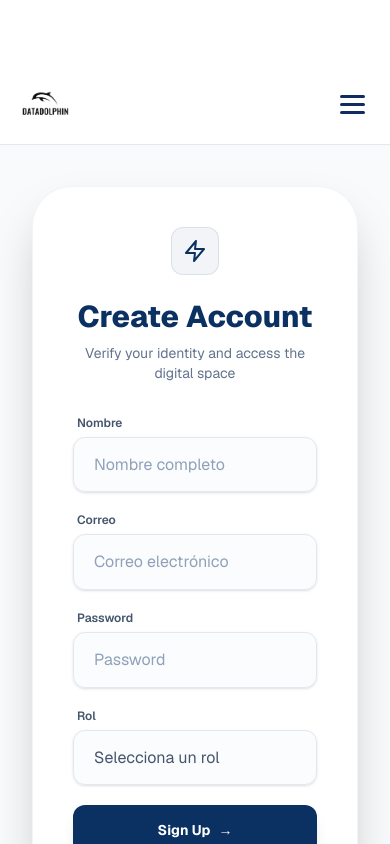
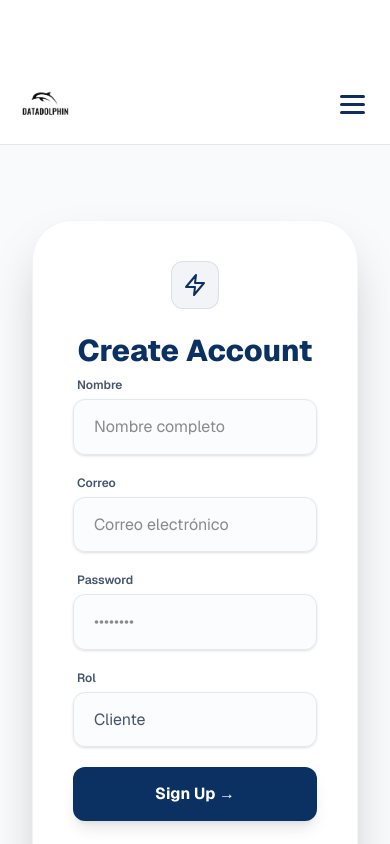
Before and after one commit to CSerratoDev/DataDolphinV2, a Next.js app: page /signup in a window 390 px wide. Shown: the top 844 px of the page. Built offline with nearby package versions, Linux system fonts and the light colour scheme.

Commit message:
feat(connection): Conected with Backend FastAPI

```diff
--- a/app/(pages)/login/page.tsx
+++ b/app/(pages)/login/page.tsx
@@ -1,36 +1,122 @@
+'use client';
+
 import Image from "next/image";
 import Link from "next/link";
+import { useState } from "react";
+import { useRouter } from "next/navigation";
 
 export default function Login() {
+    const [email, setEmail] = useState("");
+    const [password, setPassword] = useState("");
+    const [error, setError] = useState("");
+    const [loading, setLoading] = useState(false);
+    const router = useRouter();
+
+    const handleSubmit = async (e: React.FormEvent) => {
+        e.preventDefault();
+        setError("");
+        setLoading(true);
+
+        const API_URL = process.env.NEXT_PUBLIC_API_URL;
+
+        try {
+            const response = await fetch(`${API_URL}/api/auth/login`, {
+                method: "POST",
+                headers: { "Content-Type": "application/json" },
+                body: JSON.stringify({ email, password }),
+            });
+
+            const data = await response.json();
+
+            if (!response.ok) {
+                // Maneja el error 401 o 500 que configuramos en FastAPI
+                throw new Error(data.detail || "Credenciales incorrectas");
+            }
+
+            // Persistencia del token
+            localStorage.setItem("token", data.access_token);
+
+            // Redirección al Dashboard
+            router.push("/dashboard");
+
+        } catch (err: any) {
+            setError(err.message);
+        } finally {
+            setLoading(false);
+        }
+    };
+
     return (
         <div className="min-h-screen flex">
-            <div className="w-full lg:w-1/2 flex items-center justify-center bg-slate-50 p-8">
+            <div className="w-full lg:w-1/2 flex items-center justify-center bg-slate-50 p-8 sm:p-12 lg:p-16">
                 <div className="w-full max-w-md">
                     <div className="bg-white p-10 shadow-2xl border border-slate-100 rounded-[2.5rem]">
                         <div className="flex justify-center mb-6">
-                            <Image src="/logo/datadolphin.png" alt="logotipo" width={60} height={60} />
+                            <div className="relative w-16 h-16">
+                                <Image
+                                    src="/logo/datadolphin.png"
+                                    alt="logotipo"
+                                    fill
+                                    className="object-contain"
+                                    priority
+                                />
+                            </div>
                         </div>
 
-                        <h2 className="text-center text-3xl font-extrabold text-[#0a3161] mb-2">Bienvenido</h2>
-                        <p className="text-center text-sm text-slate-500 mb-8">Accede a tus documentos y análisis</p>
+                        <h2 className="text-center text-3xl font-extrabold text-[#0a3161] mb-2">
+                            Bienvenido
+                        </h2>
+                        <p className="text-center text-sm text-slate-500 mb-8">
+                            Accede a tus documentos y análisis
+                        </p>
 
-                        <form className="space-y-4">
+                        <form className="space-y-5" onSubmit={handleSubmit}>
+                            {error && (
+                                <div className="text-red-500 text-xs bg-red-50 p-3 rounded-lg border border-red-100 text-center animate-in fade-in duration-300">
+                                    {error}
+                                </div>
+                            )}
+
                             <div>
-                                <label className="block text-xs font-semibold text-slate-600 mb-1.5 ml-1">Correo electrónico</label>
-                                <input type="email" required className="block w-full px-5 py-3 border border-slate-200 rounded-xl bg-slate-50/50 focus:ring-2 focus:ring-blue-500 outline-none transition-all" placeholder="nombre@empresa.com" />
+                                <label className="block text-xs font-semibold text-slate-600 mb-1.5 ml-1">
+                                    Correo electrónico
+                                </label>
+                                <input
+                                    type="email"
+                                    required
+                                    value={email}
+                                    onChange={(e) => setEmail(e.target.value)}
+                                    className="block w-full px-5 py-3.5 border border-slate-200 rounded-xl bg-slate-50/50 focus:ring-2 focus:ring-blue-500 outline-none transition-all placeholder-slate-400"
+                                    placeholder="nombre@empresa.com"
+                                />
                             </div>
+
                             <div>
-                                <label className="block text-xs font-semibold text-slate-600 mb-1.5 ml-1">Contraseña</label>
-                                <input type="password" required className="block w-full px-5 py-3 border border-slate-200 rounded-xl bg-slate-50/50 focus:ring-2 focus:ring-blue-500 outline-none transition-all" placeholder="••••••••" />
+                                <label className="block text-xs font-semibold text-slate-600 mb-1.5 ml-1">
+                                    Contraseña
+                                </label>
+                                <input
+                                    type="password"
+                                    required
+                                    value={password}
+                                    onChange={(e) => setPassword(e.target.value)}
+                                    className="block w-full px-5 py-3.5 border border-slate-200 rounded-xl bg-slate-50/50 focus:ring-2 focus:ring-blue-500 outline-none transition-all placeholder-slate-400"
+                                    placeholder="••••••••"
+                                />
                             </div>
-                            <button type="submit" className="w-full py-3.5 rounded-xl shadow-lg font-bold text-white bg-[#0a3161] hover:bg-[#082a50] transition-transform active:scale-95">
-                                Iniciar sesión →
+
+                            <button
+                                type="submit"
+                                disabled={loading}
+                                className="w-full py-3.5 rounded-xl shadow-lg font-bold text-white bg-[#0a3161] hover:bg-[#082a50] transition-all transform active:scale-95 disabled:opacity-70 disabled:cursor-not-allowed"
+                            >
+                                {loading ? "Verificando..." : "Iniciar sesión →"}
                             </button>
                         </form>
 
                         <div className="mt-8 text-center text-sm">
                             <span className="text-slate-600">¿No tienes una cuenta?</span>{' '}
-                            <Link href="/signup" className="font-semibold text-blue-600 hover:text-blue-500">
+                            <Link href="/signup" className="font-semibold text-blue-600 hover:text-blue-500 transition-colors">
                                 Regístrate
                             </Link>
                         </div>
@@ -38,12 +124,13 @@ export default function Login() {
                 </div>
             </div>
 
+            {/* Panel lateral con imagen de Moscati */}
             <div className="hidden lg:flex lg:w-1/2 relative">
                 <div
                     className="absolute inset-0 bg-cover bg-center"
                     style={{ backgroundImage: "url('https://vivaqueretaro.com/img/tourism/turismoMedico/moscati/fondo-torre.jpg')" }}
                 />
-                <div className="" />
+                <div className="absolute inset-0 bg-[#0a3161]/10 backdrop-brightness-75" />
             </div>
         </div>
     );
--- a/app/(pages)/signup/page.tsx
+++ b/app/(pages)/signup/page.tsx
@@ -1,6 +1,57 @@
+'use client';
+
 import Link from 'next/link';
+import { useState } from 'react';
+import { useRouter } from 'next/navigation';
 
 export default function SignupPage() {
+    const [formData, setFormData] = useState({
+        name: "",
+        email: "",
+        password: "",
+        role: "client"
+    });
+    const [error, setError] = useState("");
+    const [loading, setLoading] = useState(false);
+    const router = useRouter();
+
+    const handleChange = (e: React.ChangeEvent<HTMLInputElement | HTMLSelectElement>) => {
+        setFormData({
+            ...formData,
+            [e.target.name]: e.target.value
+        });
+    };
+
+    const handleSubmit = async (e: React.FormEvent) => {
+        e.preventDefault();
+        setError("");
+        setLoading(true);
+
+        // Usamos la variable de entorno para la base URL
+        const API_URL = process.env.NEXT_PUBLIC_API_URL;
+
+        try {
+            const response = await fetch(`${API_URL}/api/user/`, {
+                method: "POST",
+                headers: { "Content-Type": "application/json" },
+                body: JSON.stringify(formData),
+            });
+
+            const data = await response.json();
+
+            if (!response.ok) {
+                throw new Error(data.detail || "Error al crear la cuenta");
+            }
+
+            router.push("/login");
+
+        } catch (err: any) {
+            setError(err.message);
+        } finally {
+            setLoading(false);
+        }
+    };
+
     return (
         <div className="min-h-screen flex">
             <div className="hidden lg:flex lg:w-1/2 relative">
@@ -18,102 +69,86 @@ export default function SignupPage() {
                     <div className="bg-white p-10 shadow-2xl border border-slate-100 rounded-[2.5rem]">
                         <div className="flex justify-center mb-6">
                             <div className="w-12 h-12 flex items-center justify-center rounded-xl bg-[#0a3161]/5 border border-[#0a3161]/10">
-                                <svg
-                                    width="24"
-                                    height="24"
-                                    viewBox="0 0 24 24"
-                                    fill="none"
-                                    stroke="#0a3161"
-                                    strokeWidth="2"
-                                    strokeLinecap="round"
-                                    strokeLinejoin="round"
-                                    className="lucide lucide-zap"
-                                >
+                                <svg width="24" height="24" viewBox="0 0 24 24" fill="none" stroke="#0a3161" strokeWidth="2" strokeLinecap="round" strokeLinejoin="round">
                                     <polygon points="13 2 3 14 12 14 11 22 21 10 12 10 13 2" />
                                 </svg>
                             </div>
                         </div>
 
-                        <h2 className="text-center text-3xl font-extrabold text-[#0a3161] mb-2">
-                            Create Account
-                        </h2>
-                        <p className="text-center text-sm text-slate-500 mb-8 max-w-xs mx-auto">
-                            Verify your identity and access the digital space
-                        </p>
+                        <h2 className="text-center text-3xl font-extrabold text-[#0a3161] mb-2">Create Account</h2>
 
-                        <form className="space-y-5" action="#" method="POST">
+                        {error && (
+                            <p className="text-red-500 text-xs bg-red-50 p-3 rounded-lg border border-red-100 mb-4 text-center">
+                                {error}
+                            </p>
+                        )}
+
+                        <form className="space-y-5" onSubmit={handleSubmit}>
                             <div>
-                                <label htmlFor="nombre" className="block text-xs font-semibold text-slate-600 mb-1.5 ml-1">
-                                    Nombre
-                                </label>
+                                <label className="block text-xs font-semibold text-slate-600 mb-1.5 ml-1">Nombre</label>
                                 <input
-                                    id="nombre"
-                                    name="nombre"
+                                    name="name"
                                     type="text"
                                     required
-                                    className="appearance-none block w-full px-5 py-3.5 border border-slate-200 rounded-xl shadow-sm placeholder-slate-400 focus:outline-none focus:ring-2 focus:ring-blue-500 focus:border-blue-500 sm:text-sm transition-all bg-slate-50/50"
+                                    value={formData.name}
+                                    onChange={handleChange}
+                                    className="appearance-none block w-full px-5 py-3.5 border border-slate-200 rounded-xl shadow-sm focus:ring-2 focus:ring-blue-500 outline-none transition-all bg-slate-50/50"
                                     placeholder="Nombre completo"
                                 />
                             </div>
 
                             <div>
-                                <label htmlFor="correo" className="block text-xs font-semibold text-slate-600 mb-1.5 ml-1">
-                                    Correo
-                                </label>
+                                <label className="block text-xs font-semibold text-slate-600 mb-1.5 ml-1">Correo</label>
                                 <input
-                                    id="correo"
-                                    name="correo"
+                                    name="email"
                                     type="email"
                                     required
-                                    className="appearance-none block w-full px-5 py-3.5 border border-slate-200 rounded-xl shadow-sm placeholder-slate-400 focus:outline-none focus:ring-2 focus:ring-blue-500 focus:border-blue-500 sm:text-sm transition-all bg-slate-50/50"
+                                    value={formData.email}
+                                    onChange={handleChange}
+                                    className="appearance-none block w-full px-5 py-3.5 border border-slate-200 rounded-xl shadow-sm focus:ring-2 focus:ring-blue-500 outline-none transition-all bg-slate-50/50"
                                     placeholder="Correo electrónico"
                                 />
                             </div>
 
                             <div>
-                                <label htmlFor="password" className="block text-xs font-semibold text-slate-600 mb-1.5 ml-1">
-                                    Password
-                                </label>
+                                <label className="block text-xs font-semibold text-slate-600 mb-1.5 ml-1">Password</label>
                                 <input
-                                    id="password"
                                     name="password"
                                     type="password"
                                     required
-                                    className="appearance-none block w-full px-5 py-3.5 border border-slate-200 rounded-xl shadow-sm placeholder-slate-400 focus:outline-none focus:ring-2 focus:ring-blue-500 focus:border-blue-500 sm:text-sm transition-all bg-slate-50/50"
-                                    placeholder="Password"
+                                    value={formData.password}
+                                    onChange={handleChange}
+                                    className="appearance-none block w-full px-5 py-3.5 border border-slate-200 rounded-xl shadow-sm focus:ring-2 focus:ring-blue-500 outline-none transition-all bg-slate-50/50"
+                                    placeholder="••••••••"
                                 />
                             </div>
 
                             <div>
-                                <label htmlFor="role" className="block text-xs font-semibold text-slate-600 mb-1.5 ml-1">
-                                    Rol
-                                </label>
+                                <label className="block text-xs font-semibold text-slate-600 mb-1.5 ml-1">Rol</label>
                                 <select
-                                    id="role"
                                     name="role"
                                     required
-                                    defaultValue=""
-                                    className="appearance-none block w-full px-5 py-3.5 border border-slate-200 rounded-xl shadow-sm focus:outline-none focus:ring-2 focus:ring-blue-500 focus:border-blue-500 sm:text-sm transition-all bg-slate-50/50 text-slate-600"
+                                    value={formData.role}
+                                    onChange={handleChange}
+                                    className="appearance-none block w-full px-5 py-3.5 border border-slate-200 rounded-xl shadow-sm focus:ring-2 focus:ring-blue-500 outline-none transition-all bg-slate-50/50 text-slate-600"
                                 >
-                                    <option value="" disabled>Selecciona un rol</option>
-                                    <option value="usuario">Usuario</option>
-                                    <option value="admin">Admin</option>
+                                    <option value="client">Cliente</option>
+                                    <option value="seller">Vendedor (Admin)</option>
                                 </select>
                             </div>
 
-                            <div>
-                                <button
-                                    type="submit"
-                                    className="w-full flex justify-center items-center gap-2 py-3.5 px-4 border border-transparent rounded-xl shadow-lg text-sm font-bold text-white bg-[#0a3161] hover:bg-[#082a50] focus:outline-none focus:ring-2 focus:ring-offset-2 focus:ring-blue-500 transition-all transform hover:scale-[1.01]"
-                                >
-                                    Sign Up <span aria-hidden="true">→</span>
-                                </button>
-                            </div>
+                            <button
+                                type="submit"
+                                disabled={loading}
+                                className="w-full flex justify-center items-center gap-2 py-3.5 px-4 rounded-xl shadow-lg font-bold text-white bg-[#0a3161] hover:bg-[#082a50] transition-all transform active:scale-95 disabled:opacity-70"
+                            >
+                                {loading ? "Registrando..." : "Sign Up →"}
+                            </button>
                         </form>
 
                         <div className="mt-8 text-center text-sm">
                             <span className="text-slate-600">Already have an account?</span>{' '}
-                            <Link href="/login" className="font-semibold text-blue-600 hover:text-blue-500 transition-all">
+                            <Link href="/login" className="font-semibold text-blue-600 hover:text-blue-500">
                                 Login
                             </Link>
                         </div>
--- a/app/layout.tsx
+++ b/app/layout.tsx
@@ -1,8 +1,10 @@
-import type { Metadata } from "next";
+'use client'; // El Layout principal ahora necesita ser Client Component para leer la ruta
+
 import { Geist, Geist_Mono } from "next/font/google";
 import "./globals.css";
 import Header from "./components/header";
 import Footer from "./components/footer";
+import { usePathname } from "next/navigation";
 
 const geistSans = Geist({
   variable: "--font-geist-sans",
@@ -14,16 +16,15 @@ const geistMono = Geist_Mono({
   subsets: ["latin"],
 });
 
-export const metadata: Metadata = {
-  title: "DataDolphinV2",
-  description: "Document Augmentation Engine",
-};
-
 export default function RootLayout({
   children,
 }: Readonly<{
   children: React.ReactNode;
 }>) {
+  const pathname = usePathname();
+
+  const isDashboard = pathname.startsWith("/dashboard");
+
   return (
     <html
       lang="en"
@@ -31,11 +32,13 @@ export default function RootLayout({
     >
       <body className="min-h-full flex flex-col" suppressHydrationWarning>
         <main className="">
-          <Header/>
-          <section>
-          {children}
+          {!isDashboard && <Header />}
+
+          <section className={!isDashboard ? "py-0" : ""}>
+            {children}
           </section>
-          <Footer/>
+
+          {!isDashboard && <Footer />}
         </main>
       </body>
     </html>
```
Also changed, not shown: app/(pages)/dashboard/page.tsx (+104 -18 lines).
